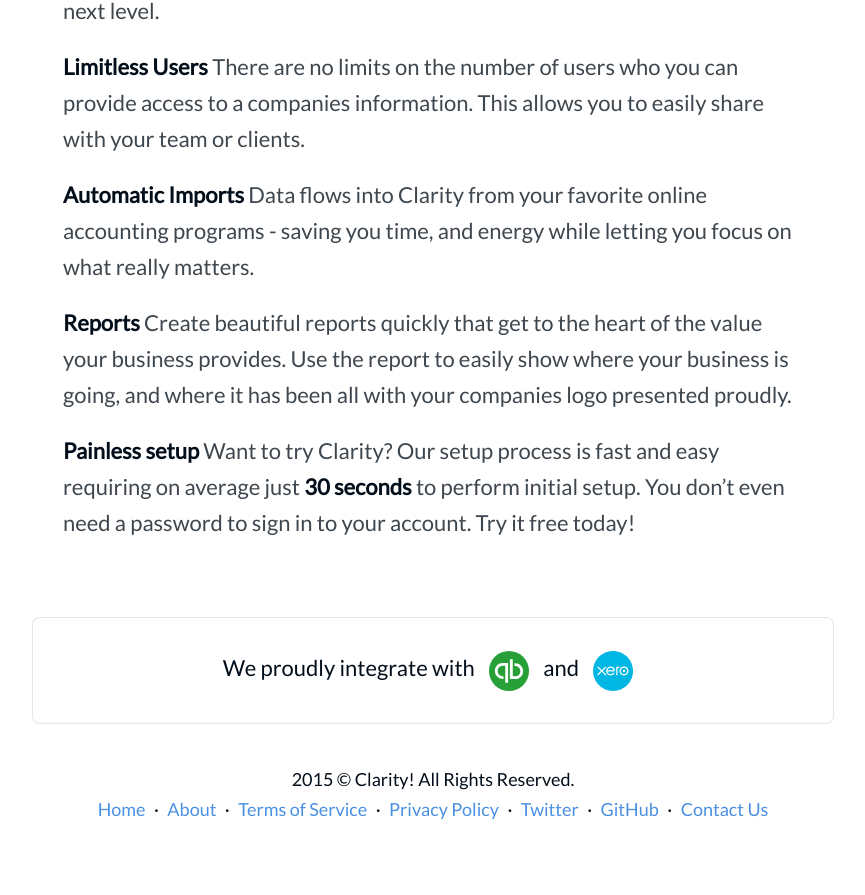
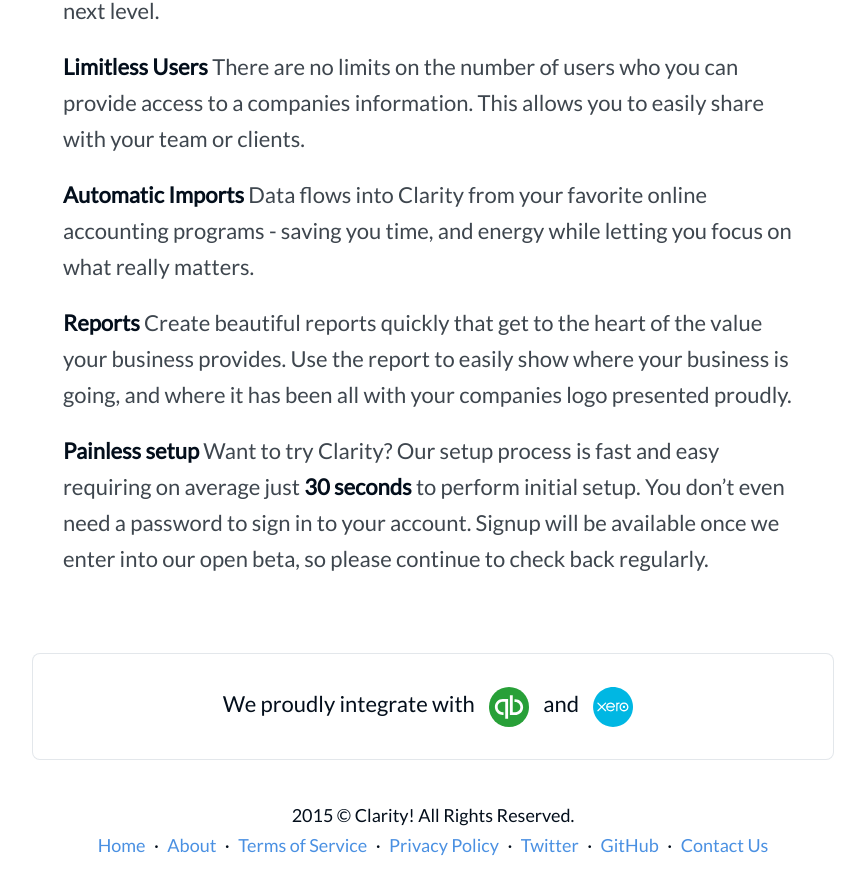
Before and after one commit to Clarityapp/splash, a Jekyll site: the page built from about.md, in a window 1280 px wide and 900 px high, scrolled down 815 px. Shown: the top 895 px of the window, without its empty margins (207-1072 px from the left). Built offline with Jekyll 4.4.1, drawn with Linux system fonts in a browser that asks for light colours; before the commit the page ends 1679 px from its top, so only the background shows below that.

Commit message:
Update about.md

```diff
--- a/about.md
+++ b/about.md
@@ -17,4 +17,4 @@ Data flows into Clarity from your favorite online accounting programs - saving y
 - **Reports**
 Create beautiful reports quickly that get to the heart of the value your business provides. Use the report to easily show where your business is going, and where it has been all with your companies logo presented proudly.
 - **Painless setup**
-Want to try Clarity? Our setup process is fast and easy requiring on average just **30 seconds** to perform initial setup. You don't even need a password to sign in to your account. Try it free today!
+Want to try Clarity? Our setup process is fast and easy requiring on average just **30 seconds** to perform initial setup. You don't even need a password to sign in to your account. Signup will be available once we enter into our open beta, so please continue to check back regularly.
```
